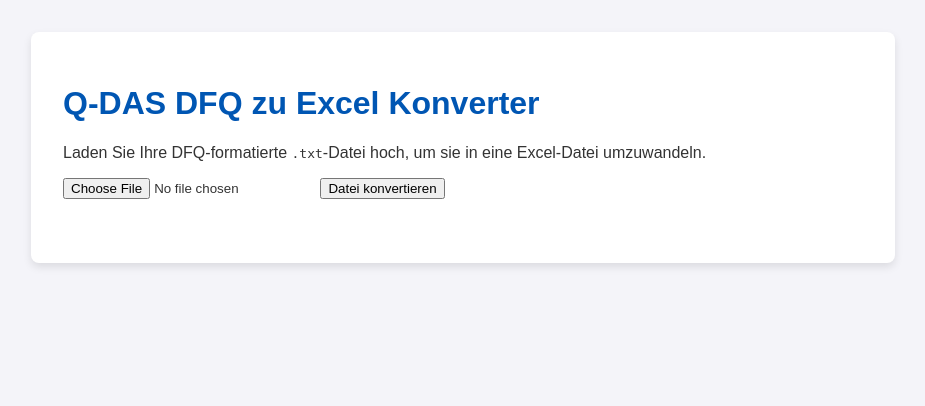
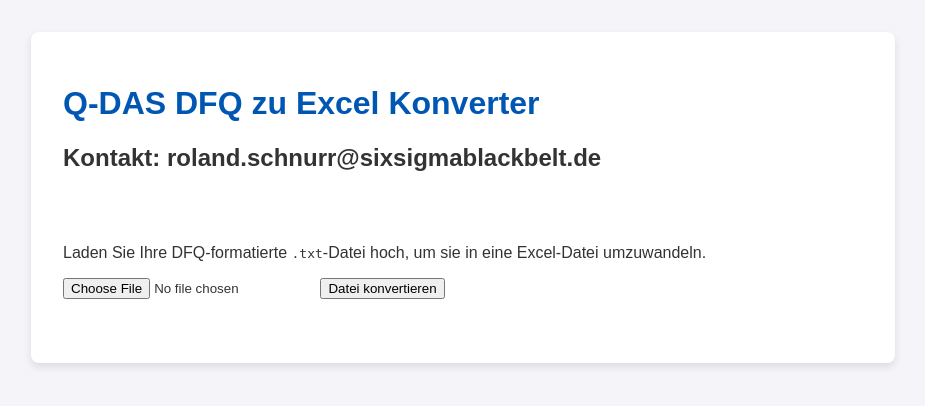
Before and after one commit to rolandschnurr/dfq-converter, a Flask app: page / in a window 1280 px wide. Shown: the top 406 px of the page, without its empty margins (177-1102 px from the left). Run offline with Flask 3, Linux system fonts and the light colour scheme.

Commit message:
Update index.html

```diff
--- a/templates/index.html
+++ b/templates/index.html
@@ -19,6 +19,7 @@
 <body>
     <div class="container">
         <h1>Q-DAS DFQ zu Excel Konverter</h1>
+        <h2>Kontakt: roland.schnurr@sixsigmablackbelt.de</h2><br><br>
         <p>Laden Sie Ihre DFQ-formatierte <code>.txt</code>-Datei hoch, um sie in eine Excel-Datei umzuwandeln.</p>
 
         <form method="post" enctype="multipart/form-data" class="upload-form">
```
